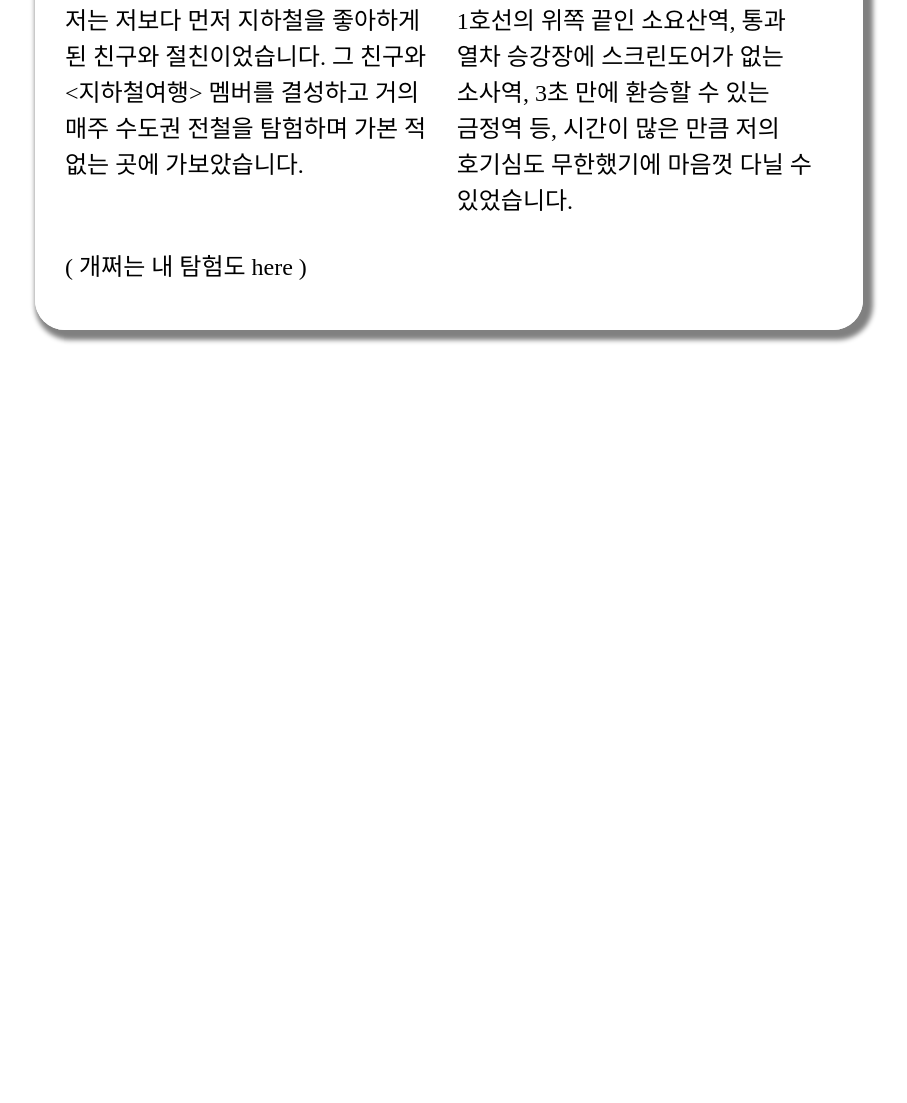
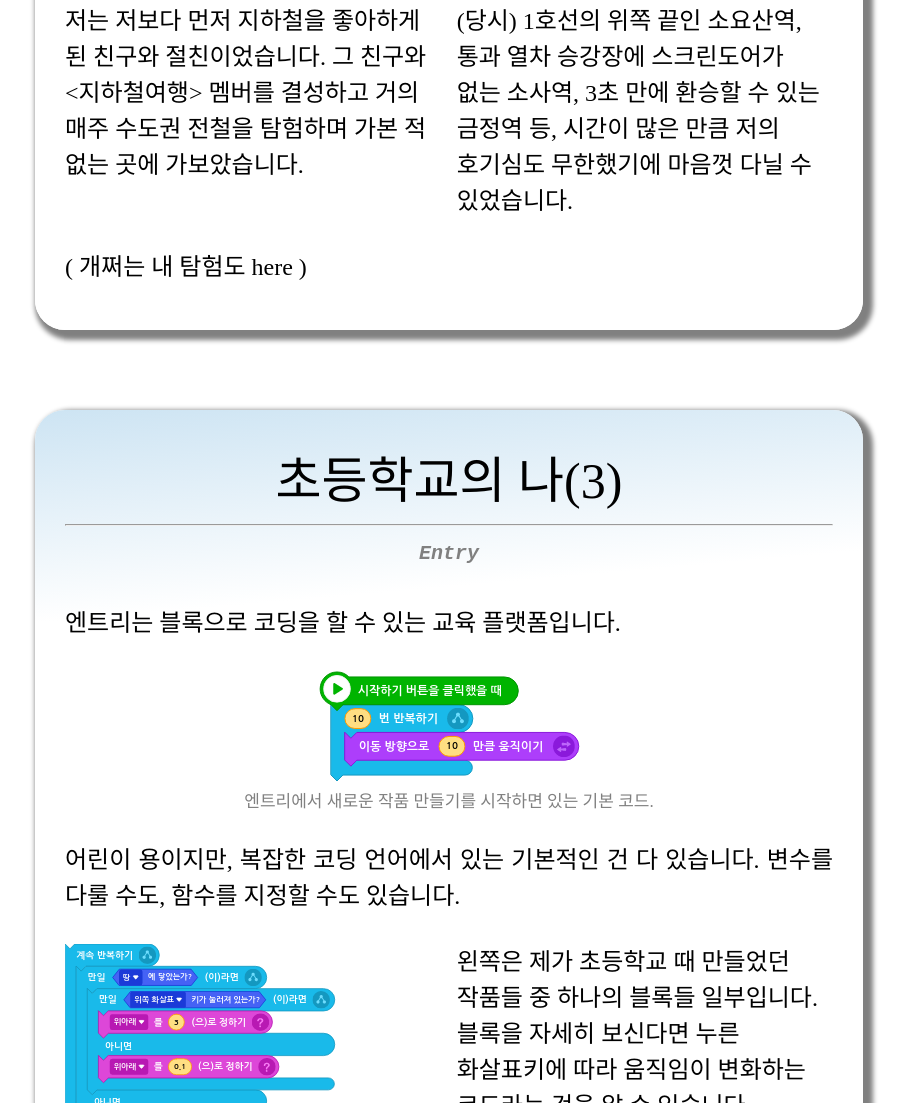
Before and after one commit to Async-X/FS-Profile, a plain HTML site: page index.html in a window 1280 px wide. Shown: the part 2996-4099 px from the top of the page, without its empty margins (191-1098 px from the left). Before the commit the page ends 3366 px from the top, so only its background shows below. Drawn offline with Linux system fonts and the light colour scheme; a web font is replaced by a local one.

Commit message:
20240705
20240705

```diff
--- a/index.html
+++ b/index.html
@@ -144,7 +144,7 @@
                 </div>
 
                 <div class="article_con_con">
-                    1호선의 위쪽 끝인 소요산역, 통과 열차 승강장에 스크린도어가 없는 소사역, 3초 만에 환승할 수 있는 금정역 등,
+                    (당시) 1호선의 위쪽 끝인 소요산역, 통과 열차 승강장에 스크린도어가 없는 소사역, 3초 만에 환승할 수 있는 금정역 등,
                     시간이 많은 만큼 저의 호기심도 무한했기에 마음껏 다닐 수 있었습니다.
                 </div>
 
@@ -153,12 +153,48 @@
                 </div>
 
             </div>
+        </article>
 
+        <article id="articles">
+            <div class="article_ttl">
+                초등학교의 나(3)
+            </div>
+            <hr>
+            <span class="article_sub">Entry</span>
+            <br>
+            <div class="article_con">
+
+                <div class="article_con_longcon">
+                    엔트리는 블록으로 코딩을 할 수 있는 교육 플랫폼입니다.
+                </div>
+
+                <div class="article_con_longcon">
+                    <div class="photo_mid_container">
+                        <img src="photo3.png" alt="[엔트리 블록 1]" class="photoNotLong">
+                        <div class="photo_desc">
+                            엔트리에서 새로운 작품 만들기를 시작하면 있는 기본 코드.
+                        </div>
+                    </div>
+                </div>
+
+                <div class="article_con_longcon">
+                    어린이 용이지만, 복잡한 코딩 언어에서 있는 기본적인 건 다 있습니다. 변수를 다룰 수도, 함수를 지정할 수도 있습니다.
+                </div>
+
+                <div class="article_con_con">
+                    <img src="photo4.png" alt="[엔트리 블록 1]" class="photoNot">
+                    <div class="photo_desc">
+                        엔트리에서 새로운 작품 만들기를 시작하면 있는 기본 코드.
+                    </div>
+                </div>
+                <div class="article_con_con">
+                    왼쪽은 제가 초등학교 때 만들었던 작품들 중 하나의 블록들 일부입니다.
+                    블록을 자세히 보신다면 누른 화살표키에 따라 움직임이 변화하는 코드라는 것을 알 수 있습니다.
+                    엔트리로 저는 제가 상상하는 게임을 현실화할 수 있었습니다.
+                    엔트리의 묘미가 그런 것이었습니다.
+                </div>
             </div>
         </article>
-
-
-
     </div>
 
     <!-- ChatGPT의 도움을 받음 -->
--- a/styles.css
+++ b/styles.css
@@ -150,7 +150,7 @@ article {
 
 .article_con_longcon {
     flex-grow: 1;
-    text-align: left;
+    text-align: justify;
     line-height: 1.5em;
     flex: 0 0 100%;
     word-break: keep-all;
@@ -160,9 +160,18 @@ article {
 }
 
 
-.article_con_con img {
+.photo {
     width: 100%;
     height: auto;
+}
+
+.photoNotLong {
+    width: auto;
+    height: auto;
+}
+
+.photo_mid_container {
+    text-align: center;
 }
 
 .photo_desc {
```
Also changed, not shown: photo3.png (added), photo4.png (added).
